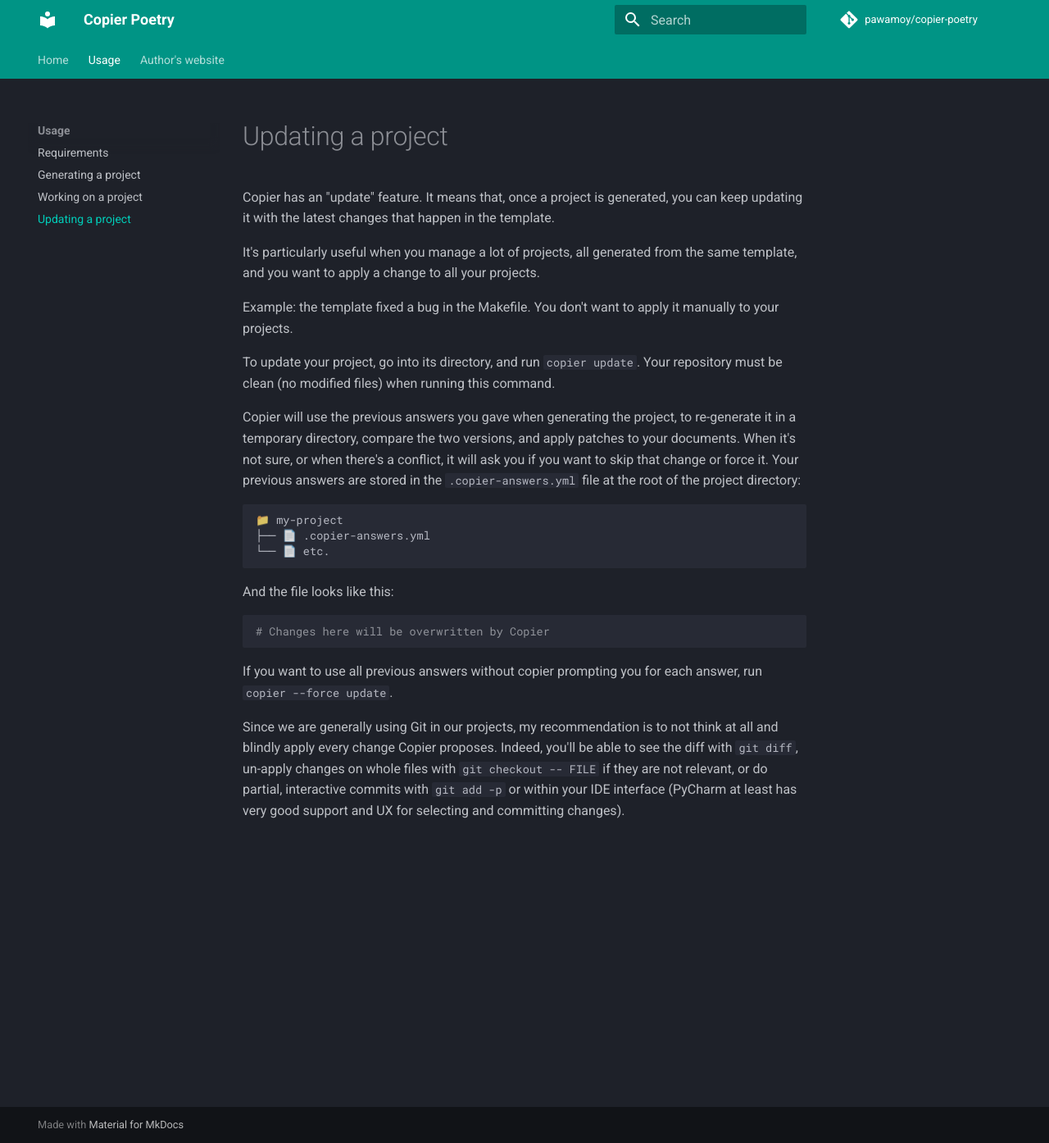
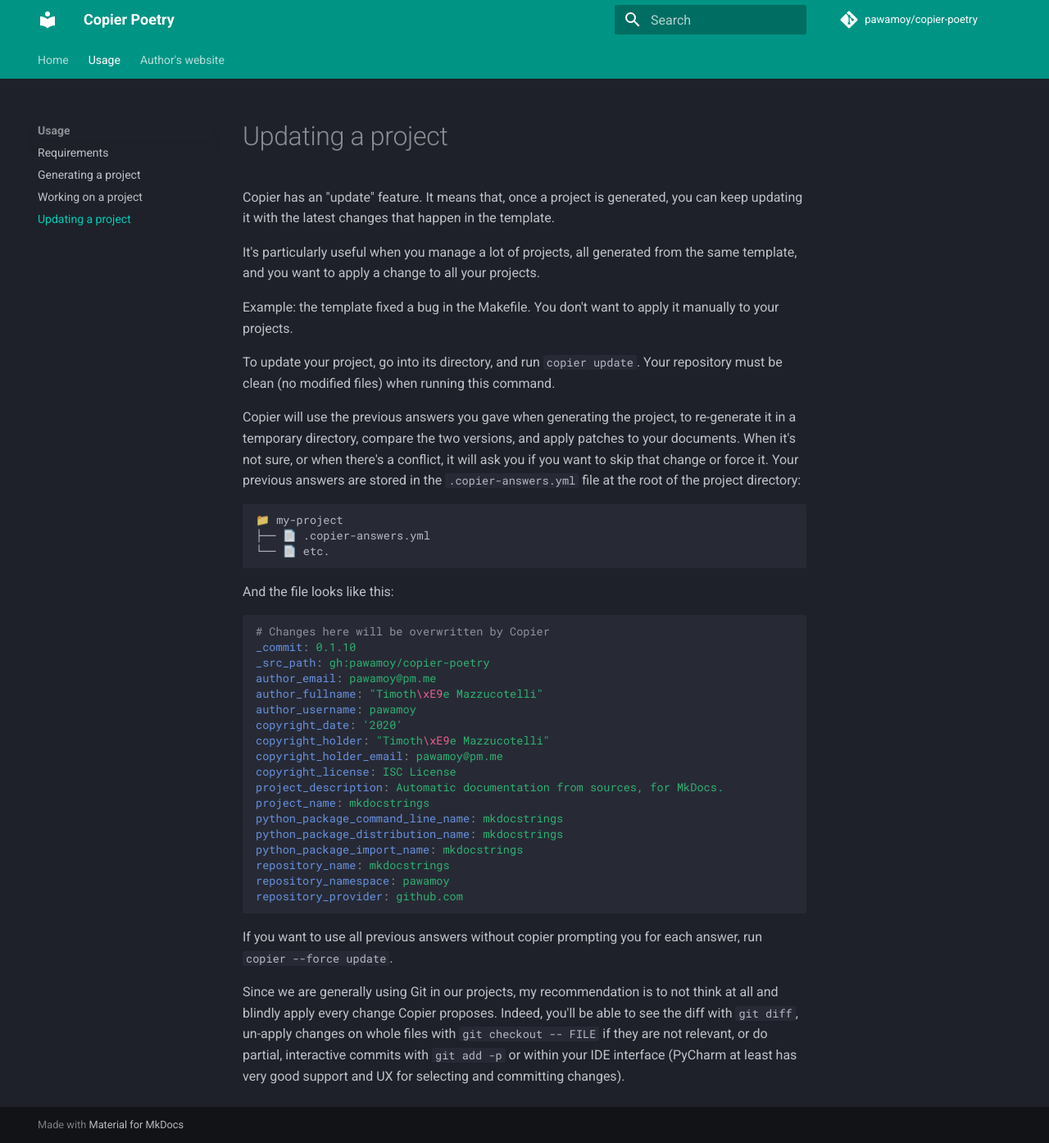
Before and after one commit to pawamoy/copier-pdm, an MkDocs documentation site: the page built from docs/update.md, in a window 1280 px wide and 1394 px high. Shown: the whole window at 82% size. Built offline with MkDocs 1.6.1 and Material for MkDocs 9.7.7, drawn with Linux system fonts in a browser that asks for light colours; comment, search, counter and statistics services are not loaded.

Commit message:
docs: Fill up copier answers example

````diff
--- a/docs/update.md
+++ b/docs/update.md
@@ -35,6 +35,23 @@ And the file looks like this:
 
 ```yaml
 # Changes here will be overwritten by Copier
+_commit: 0.1.10
+_src_path: gh:pawamoy/copier-poetry
+author_email: pawamoy@pm.me
+author_fullname: "Timoth\xE9e Mazzucotelli"
+author_username: pawamoy
+copyright_date: '2020'
+copyright_holder: "Timoth\xE9e Mazzucotelli"
+copyright_holder_email: pawamoy@pm.me
+copyright_license: ISC License
+project_description: Automatic documentation from sources, for MkDocs.
+project_name: mkdocstrings
+python_package_command_line_name: mkdocstrings
+python_package_distribution_name: mkdocstrings
+python_package_import_name: mkdocstrings
+repository_name: mkdocstrings
+repository_namespace: pawamoy
+repository_provider: github.com
 ```
 
 If you want to use all previous answers
````
